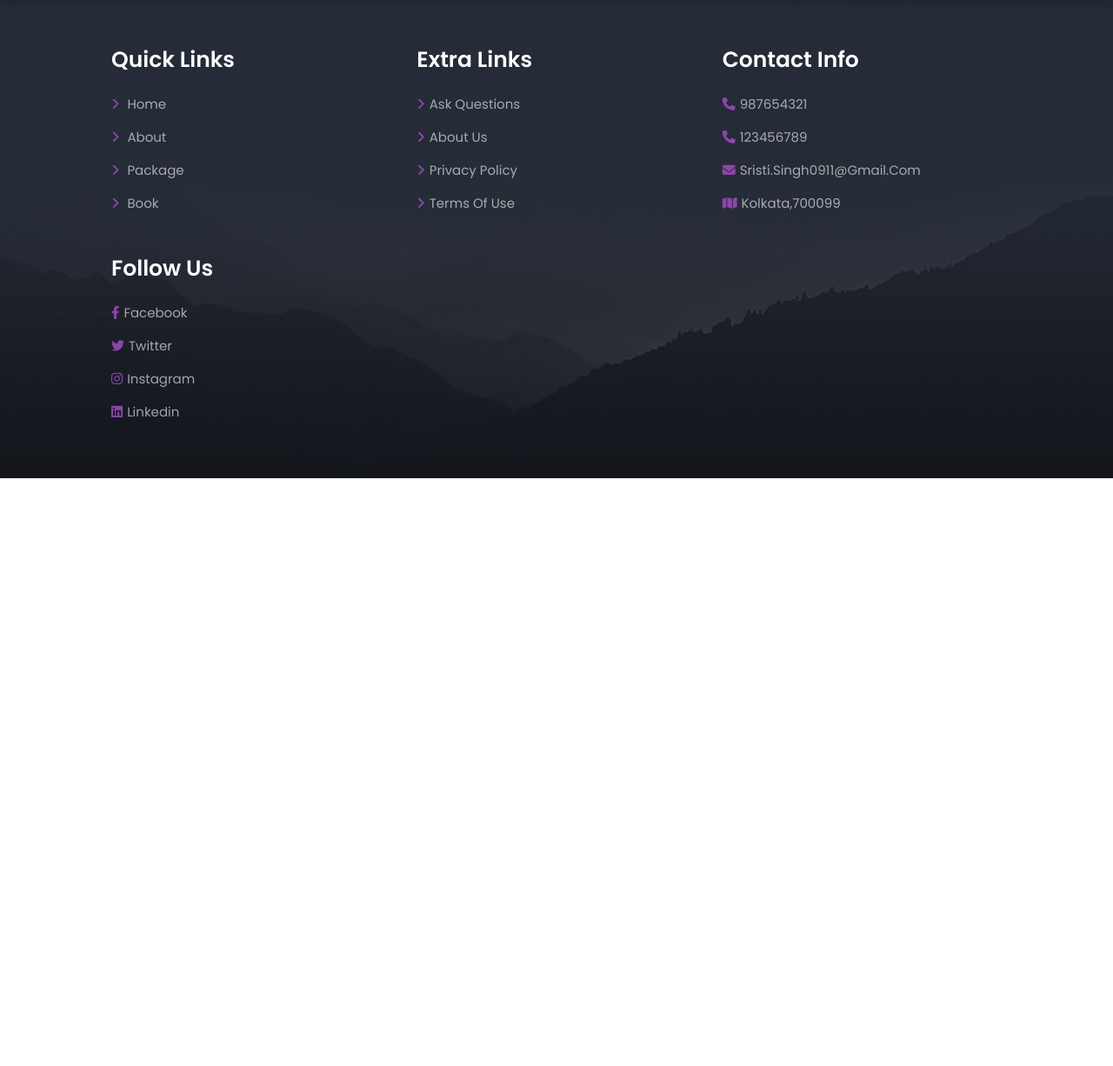
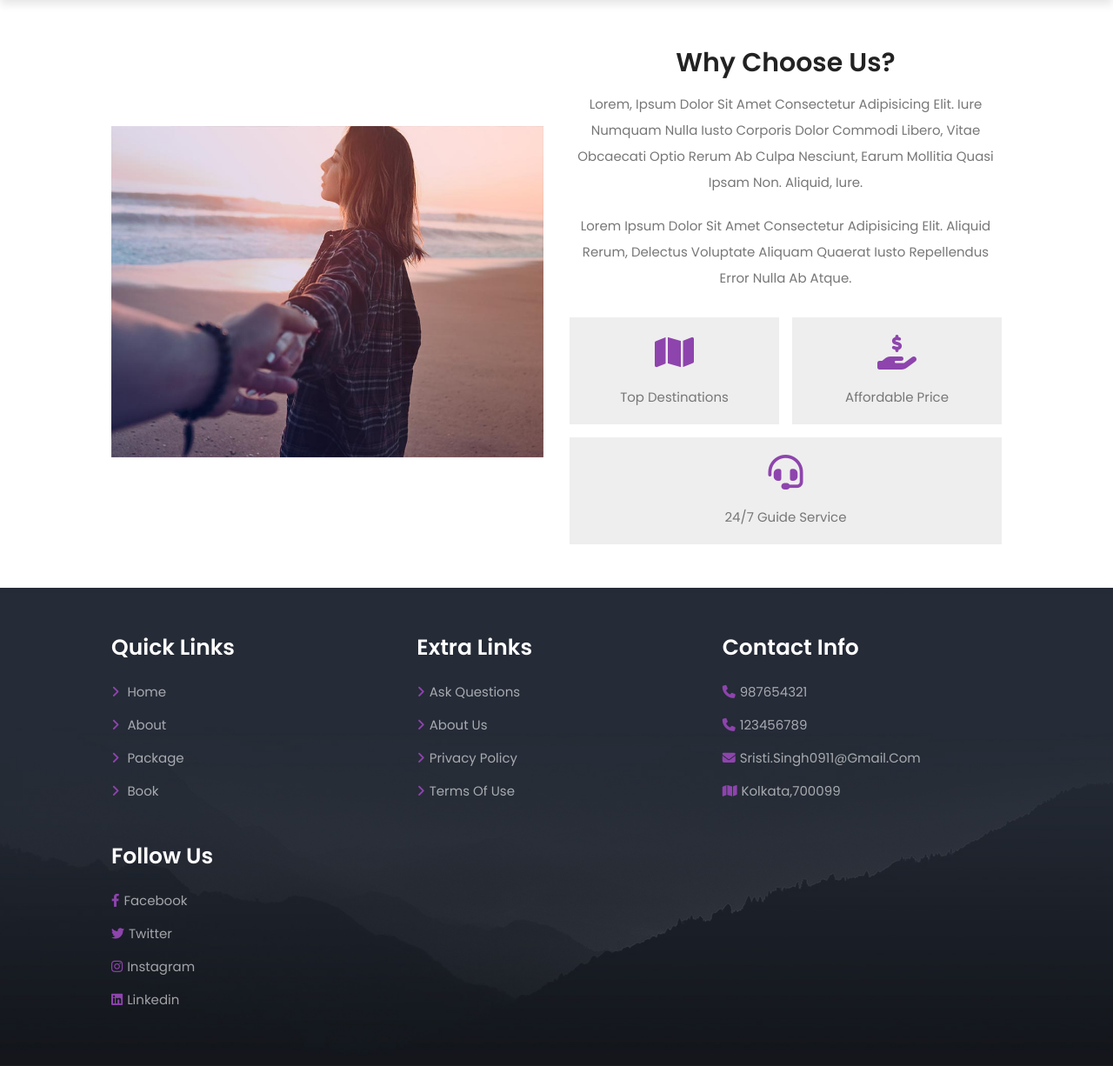
Before and after one commit to sristi09/project, a PHP site: page /about.php in a window 1280 px wide. Shown: the part 78-1304 px from the top of the page at 87% size. Before the commit the page ends 628 px from the top, so only its background shows below. Run offline with PHP 8.4, Linux system fonts and the light colour scheme; some libraries are stand-ins or nearby versions.

Commit message:
About section

```diff
--- a/about.php
+++ b/about.php
@@ -31,6 +31,38 @@
     </section>
 
     <!-- header section ends -->
+    <!-- about section starts  -->
+
+<section class="about">
+
+<div class="image">
+   <img src="images/about-img.jpg" alt="">
+</div>
+
+<div class="content">
+   <h3>why choose us?</h3>
+   <p>Lorem, ipsum dolor sit amet consectetur adipisicing elit. Iure numquam nulla iusto corporis dolor commodi libero, vitae obcaecati optio rerum ab culpa nesciunt, earum mollitia quasi ipsam non. Aliquid, iure.</p>
+   <p>Lorem ipsum dolor sit amet consectetur adipisicing elit. Aliquid rerum, delectus voluptate aliquam quaerat iusto repellendus error nulla ab atque.</p>
+   <div class="icons-container">
+      <div class="icons">
+         <i class="fas fa-map"></i>
+         <span>top destinations</span>
+      </div>
+      <div class="icons">
+         <i class="fas fa-hand-holding-usd"></i>
+         <span>affordable price</span>
+      </div>
+      <div class="icons">
+         <i class="fas fa-headset"></i>
+         <span>24/7 guide service</span>
+      </div>
+   </div>
+</div>
+
+</section>
+
+<!-- about section ends -->
+
 
 
 
```
